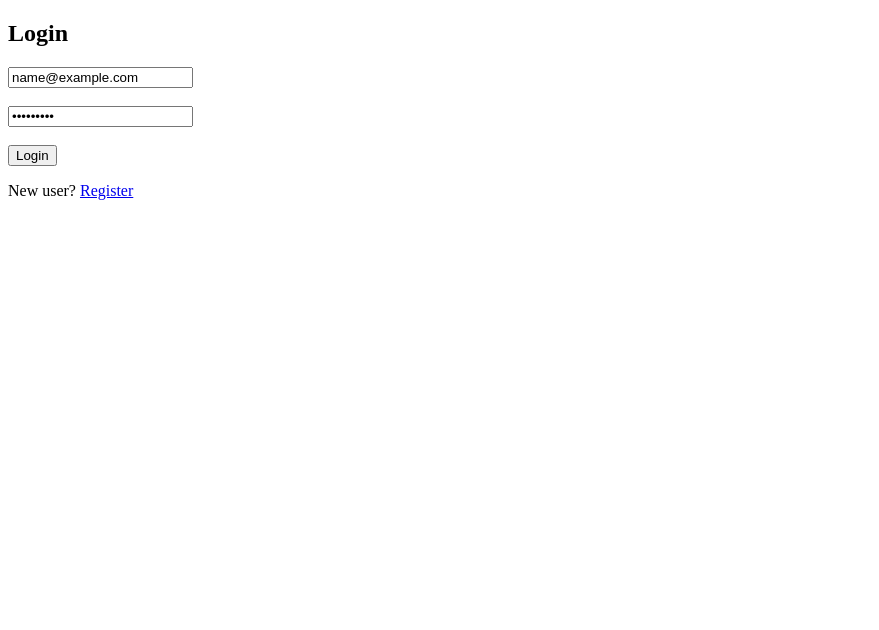
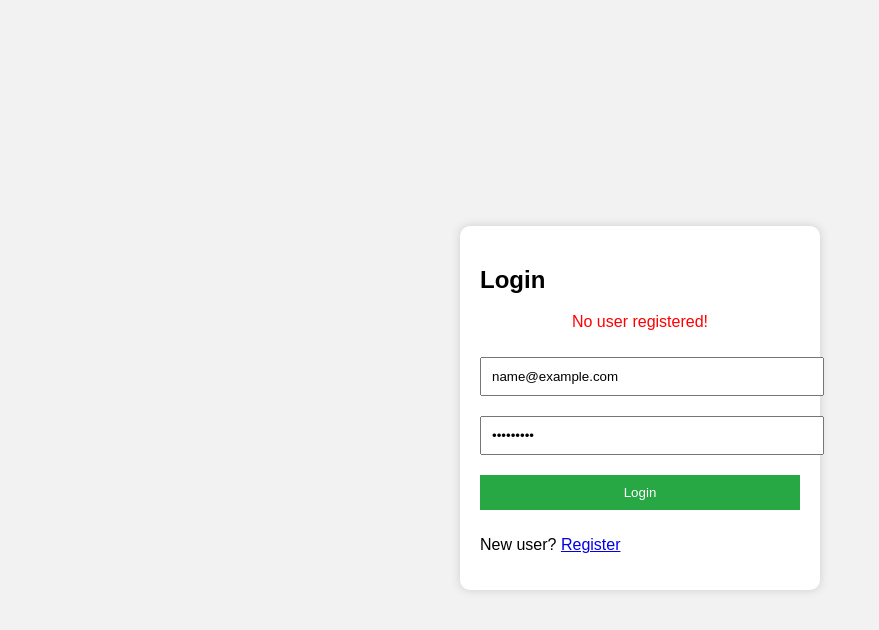
Before and after one commit to Vanshgupta6839/register, a website: page login.html in a window 1280 px wide. Both pictures are taken after typing "name@example.com", "Sample123" into the empty fields and a click on the button "Login". Shown: the whole page, without its empty margins (0-879 px from the left). Drawn offline with Linux system fonts and the light colour scheme.

Commit message:
first commit

```diff
--- a/login.html
+++ b/login.html
@@ -1,23 +1,57 @@
 <!DOCTYPE html>
 <html lang="en">
 <head>
-    <meta charset="UTF-8" />
-    <meta name="viewport" content="width=device-width, initial-scale=1.0" />
+    <meta charset="UTF-8">
+    <meta name="viewport" content="width=device-width, initial-scale=1.0">
     <title>Login</title>
+
+    <style>
+        body {
+            font-family: Arial;
+            background: #f2f2f2;
+            display: flex;
+            justify-content: center;
+            align-items: center;
+            height: 100vh;
+        }
+        .container {
+            background: white;
+            width: 320px;
+            padding: 20px;
+            border-radius: 10px;
+            box-shadow: 0 0 10px #ccc;
+        }
+        input, button {
+            width: 100%;
+            margin: 10px 0;
+            padding: 10px;
+        }
+        button {
+            background: #28a745;
+            color: white;
+            border: none;
+            cursor: pointer;
+        }
+        button:hover { opacity: .9; }
+        .error { color: red; text-align: center; }
+    </style>
 </head>
 <body>
 
+<div class="container">
     <h2>Login</h2>
 
+    <div id="msg"></div>
+
     <form id="loginForm">
-        <input type="email" id="email" placeholder="Enter Email" required><br><br>
-        <input type="password" id="password" placeholder="Enter Password" required><br><br>
-
+        <input type="text" id="email" placeholder="Email" required>
+        <input type="password" id="password" placeholder="Password" required>
         <button type="submit">Login</button>
     </form>
 
     <p>New user? <a href="register.html">Register</a></p>
+</div>
 
-    <script src="login.js"></script>
+<script src="login.js"></script>
 </body>
 </html>
--- a/src/login.js
+++ b/src/login.js
@@ -1,30 +1,25 @@
-document.addEventListener("DOMContentLoaded", function () {
+document.addEventListener("DOMContentLoaded", () => {
     const form = document.getElementById("loginForm");
-    const emailInput = document.getElementById("email");
-    const passwordInput = document.getElementById("password");
+    const msg = document.getElementById("msg");
 
-    if (!form) {
-        console.error("Login form not found!");
-        return;
-    }
+    form.addEventListener("submit", (e) => {
+        e.preventDefault();
 
-    form.addEventListener("submit", function (event) {
-        event.preventDefault();
+        const email = document.getElementById("email").value.trim();
+        const password = document.getElementById("password").value.trim();
 
-        const email = emailInput.value.trim();
-        const password = passwordInput.value.trim();
+        const savedUser = JSON.parse(localStorage.getItem("user"));
 
-        if (email === "" || password === "") {
-            alert("Please enter both email and password!");
+        if (!savedUser) {
+            msg.innerHTML = "<p class='error'>No user registered!</p>";
             return;
         }
 
-        // Dummy login check (you can replace with real API later)
-        if (email === "admin@gmail.com" && password === "12345") {
-            alert("Login successful!");
+        if (email === savedUser.email && password === savedUser.password) {
+            localStorage.setItem("loggedInUser", savedUser.name);
             window.location.href = "dashboard.html";
         } else {
-            alert("Invalid email or password!");
+            msg.innerHTML = "<p class='error'>Invalid Email or Password!</p>";
         }
     });
 });
```
Also changed, not shown: dashboard.html (+23 -3 lines), register.html (+47 -5 lines), src/register.js (+11 -6 lines).
